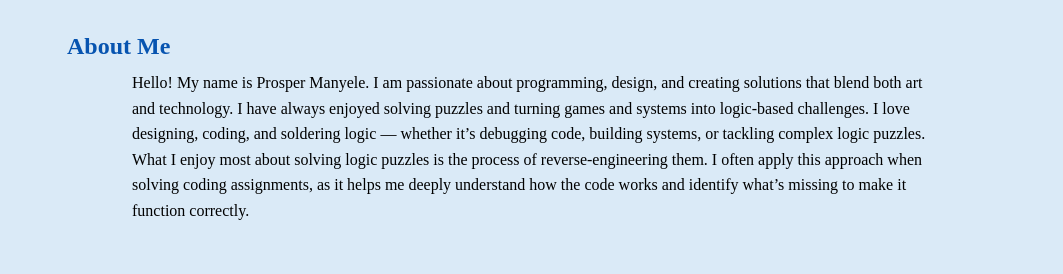
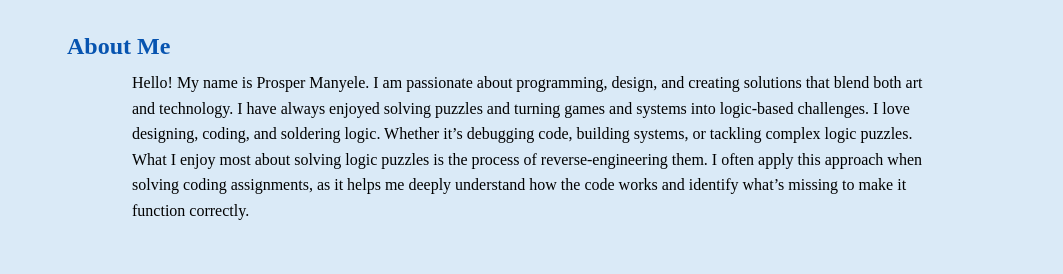
Before and after one commit to Mank1941/portfolio, a plain HTML site: page index.html in a window 1280 px wide. Shown: the part 317-591 px from the top of the page, without its empty margins (108-1171 px from the left). Drawn offline with Linux system fonts and the light colour scheme; a script that the page names is missing.

Commit message:
Update index.html

```diff
--- a/index.html
+++ b/index.html
@@ -44,7 +44,7 @@
 				<p class="about-text">
 					Hello! My name is Prosper Manyele. I am passionate about programming, design, and creating solutions that blend both art and technology.
 					I have always enjoyed solving puzzles and turning games and systems into logic-based challenges.
-					I love designing, coding, and soldering logic — whether it’s debugging code, building systems, or tackling complex logic puzzles.
+					I love designing, coding, and soldering logic. Whether it’s debugging code, building systems, or tackling complex logic puzzles.
 					What I enjoy most about solving logic puzzles is the process of reverse-engineering them.
 					I often apply this approach when solving coding assignments, as it helps me deeply understand how the code works and identify what’s missing to make it function correctly.
 				</p>
```
